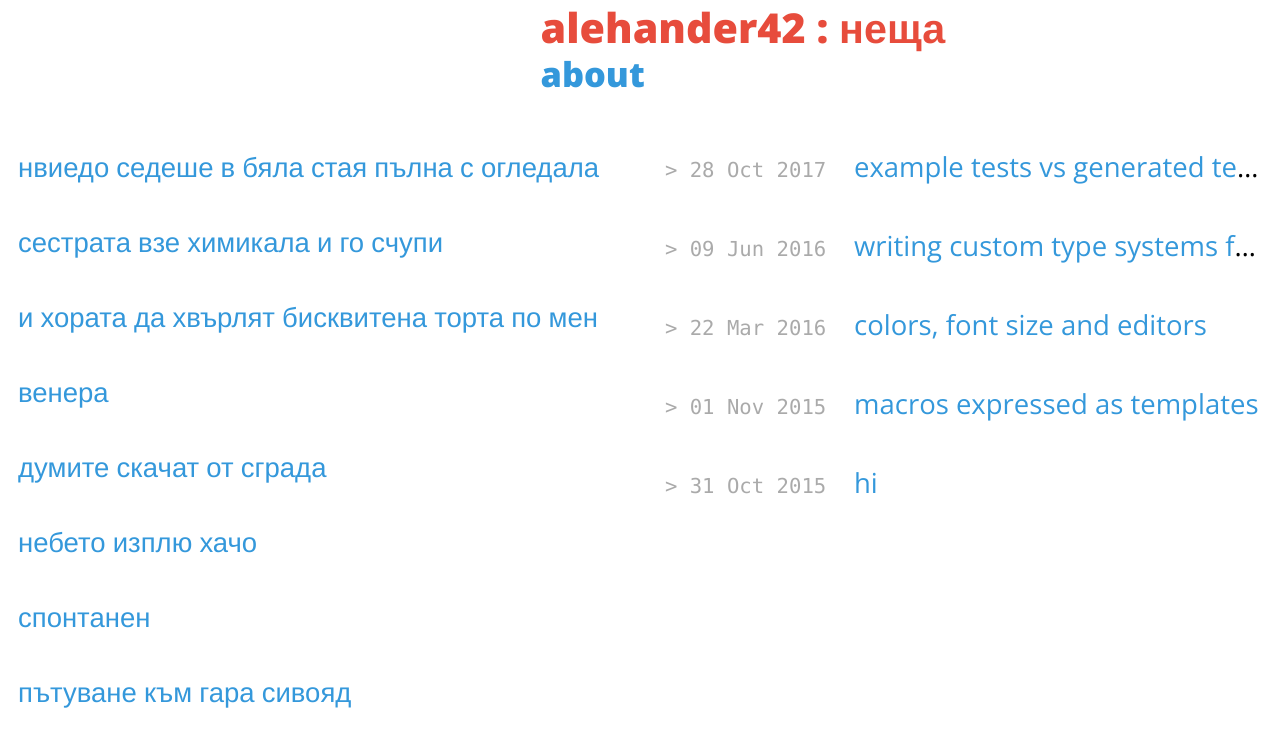
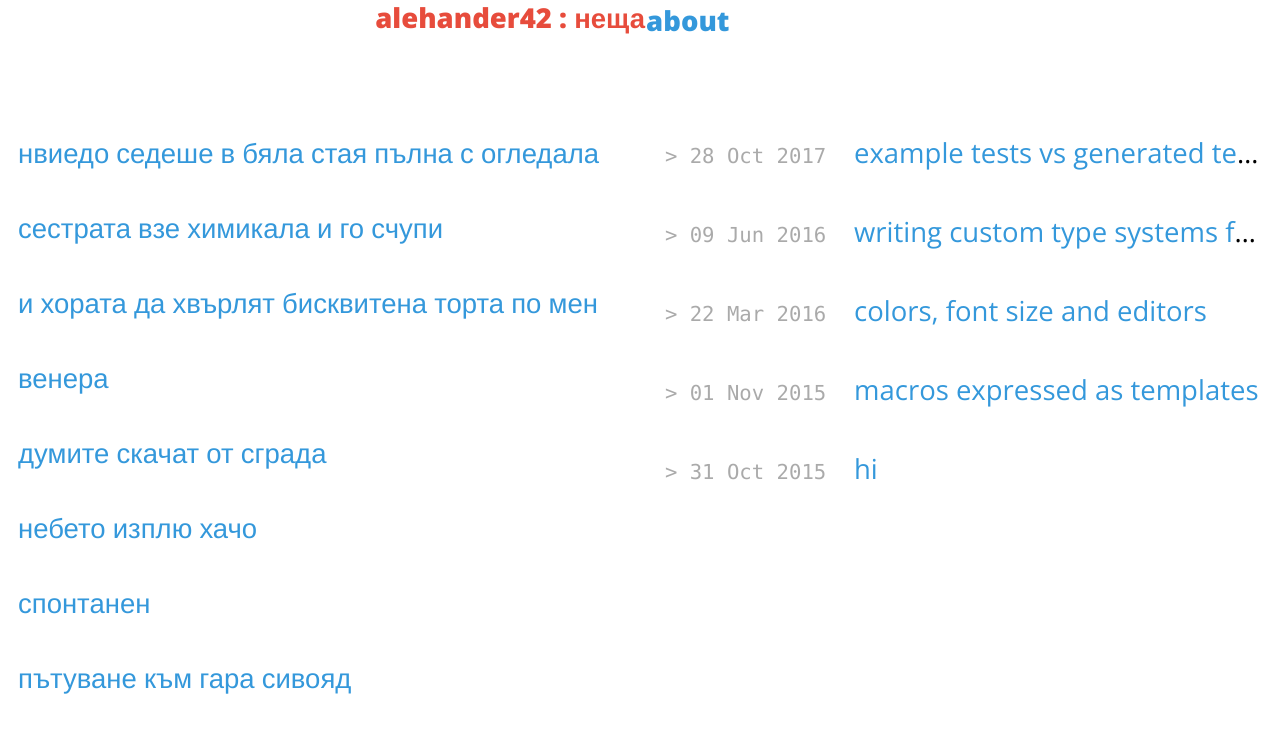
Before and after one commit to alehander92/alehander42.github.io, a Jekyll site: the page built from index.html, in a window 1280 px wide. Shown: the top 747 px of the page. Built offline with Jekyll 4.4.1, drawn with Linux system fonts in a browser that asks for light colours; Markdown is read by kramdown in place of the engine named in the settings.

Commit message:
Fix style

```diff
--- a/_layouts/default.html
+++ b/_layouts/default.html
@@ -17,7 +17,10 @@
    <body>
       <main>
          <header>
-            <h1 class="title"><a href="{{ site.baseurl }}/">{{ site.name }}</a></h1>
+            <div class="items">
+               <div class="title"><a href="{{ site.baseurl }}/">{{ site.name }}</a></div>
+               <div class="top"><a href="/about/"> about </a></div>
+            </div>
          </header>
 
          {{ content }}
--- a/css/main.css
+++ b/css/main.css
@@ -48,12 +48,26 @@ a:hover { color: #2980B9; }
    margin-top: 20px;
 }
 
+.title {
+   margin-left: 29%;
+}
+.title, .top {
+   width: 22%;
+   float: left;
+}
+
+.items {
+   width: 99%;
+   height: 80px;
+}
+
 .posts span {
    color: #aaa;
    font-family: Monaco, "Courier New", monospace;
    font-size: 75%;
    margin-right: 1em;
 }
+
 
 /* Don't display date if screen is small */
 @media only screen and (max-width: 400px) {
@@ -73,10 +87,6 @@ main {
 header a {
    font-weight: bold;
    text-decoration: none;
-}
-
-h1, h2 {
-   margin-left: 42%;
 }
 
 
--- a/index.html
+++ b/index.html
@@ -2,8 +2,6 @@
 layout: default
 title: alehander42
 ---
-
-<h2><a href="/about/"> about </a></h2>
 
 <div id="home">
 
```
Also changed, not shown: 1 other file.
